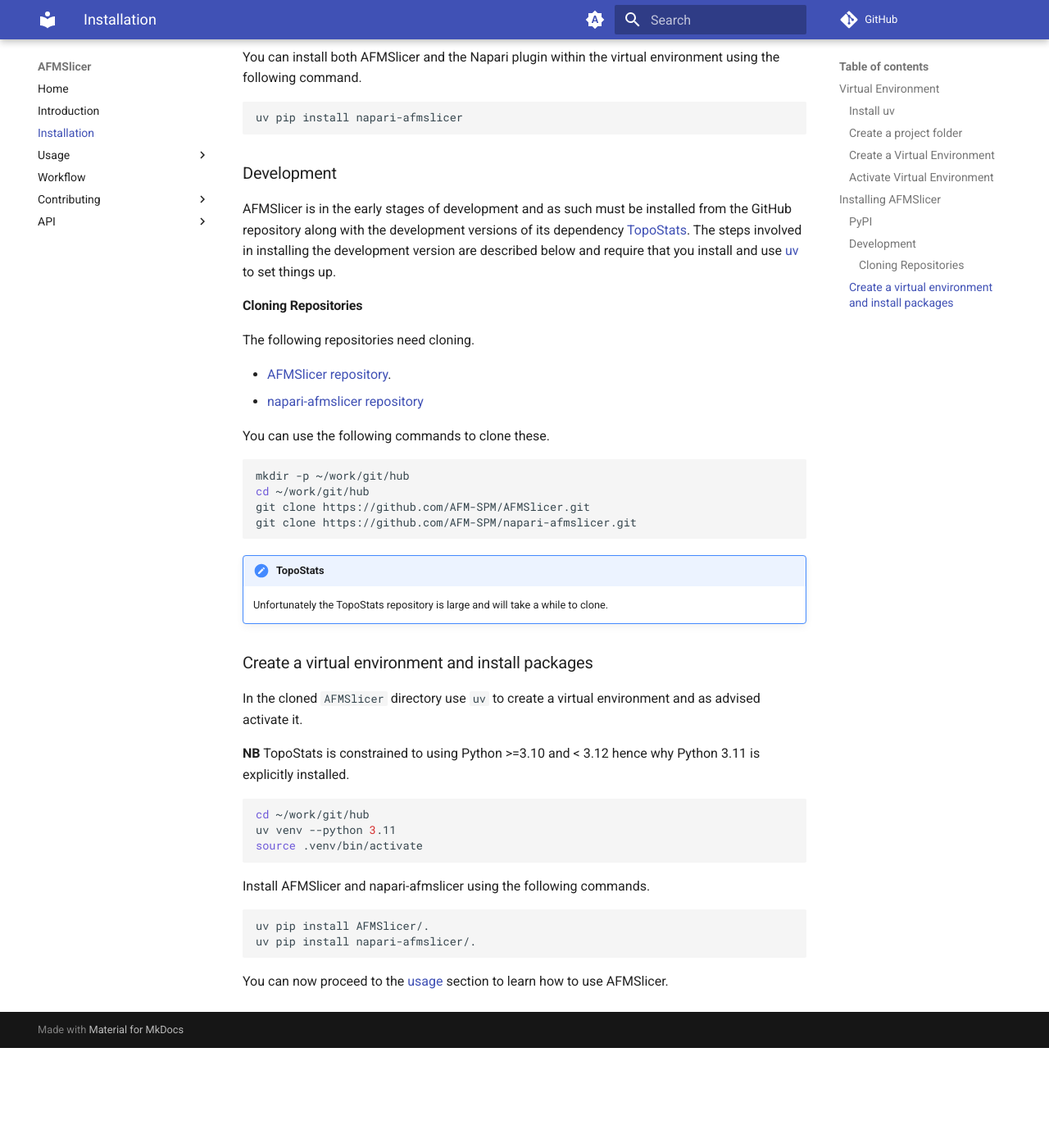
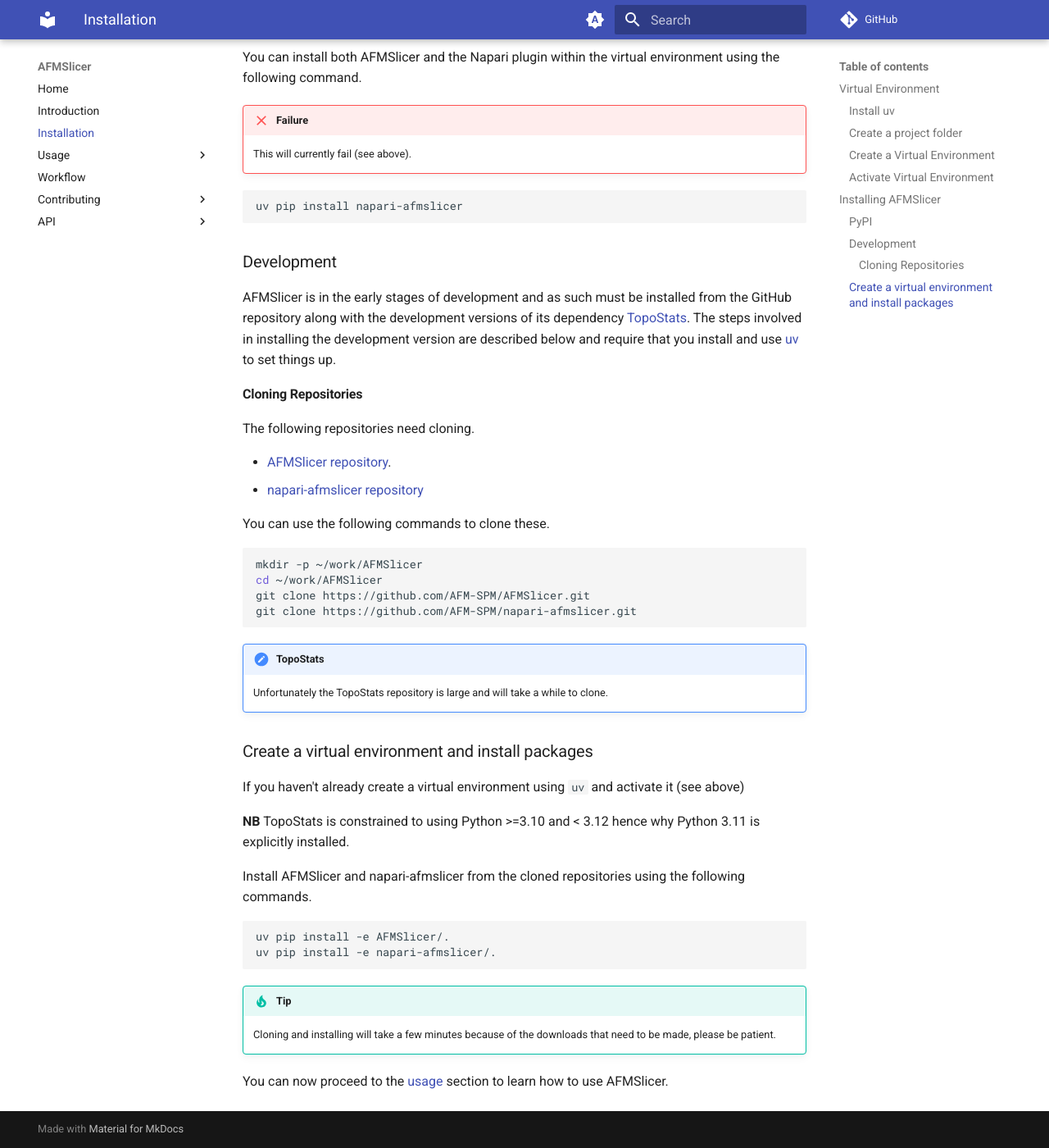
Before and after one commit to AFM-SPM/AFMSlicer, an MkDocs documentation site: the page built from docs/installation.md, in a window 1280 px wide and 1400 px high, scrolled down 2350 px. Shown: the whole window at 82% size. Built offline with MkDocs 1.6.1 and Material for MkDocs 9.7.7, drawn with Linux system fonts in a browser that asks for light colours; comment, search, counter and statistics services are not loaded; the version menu is left out; before the commit the page ends 3628 px from its top, so only the background shows below that.

Commit message:
docs(installation): adding clarity

````diff
--- a/docs/installation.md
+++ b/docs/installation.md
@@ -116,6 +116,9 @@
 
 You can install both AFMSlicer and the Napari plugin within the virtual environment using the following command.
 
+!!! failure
+    This will currently fail (see above).
+
 <!-- markdownlint-disable MD046 -->
 ``` shell
 uv pip install napari-afmslicer
@@ -139,8 +142,8 @@
 
 <!-- markdownlint-disable MD046 -->
 ```shell
-mkdir -p ~/work/git/hub
-cd ~/work/git/hub
+mkdir -p ~/work/AFMSlicer
+cd ~/work/AFMSlicer
 git clone https://github.com/AFM-SPM/AFMSlicer.git
 git clone https://github.com/AFM-SPM/napari-afmslicer.git
 
@@ -155,26 +158,22 @@
 
 ### Create a virtual environment and install packages
 
-In the cloned `AFMSlicer` directory use `uv` to create a virtual environment and as advised activate it.
+If you haven't already create a virtual environment using `uv` and activate it (see above)
 
 **NB** TopoStats is constrained to using Python >=3.10 and < 3.12 hence why Python 3.11 is explicitly installed.
 
+Install AFMSlicer and napari-afmslicer from the cloned repositories using the following commands.
+
 <!-- markdownlint-disable MD046 -->
 ```shell
-cd ~/work/git/hub
-uv venv --python 3.11
-source .venv/bin/activate
+uv pip install -e AFMSlicer/.
+uv pip install -e napari-afmslicer/.
 ```
 <!-- markdownlint-enable MD046 -->
 
-Install AFMSlicer and napari-afmslicer using the following commands.
+!!! Tip
 
-<!-- markdownlint-disable MD046 -->
-```shell
-uv pip install AFMSlicer/.
-uv pip install napari-afmslicer/.
-```
-<!-- markdownlint-enable MD046 -->
+    Cloning and installing will take a few minutes because of the downloads that need to be made, please be patient.
 
 You can now proceed to the [usage](usage/index.md) section to learn how to use AFMSlicer.
 
````
